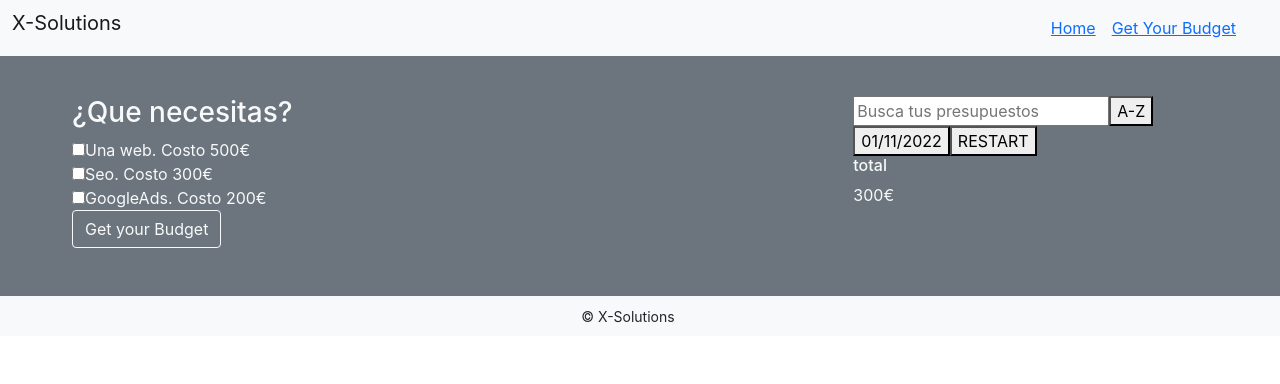
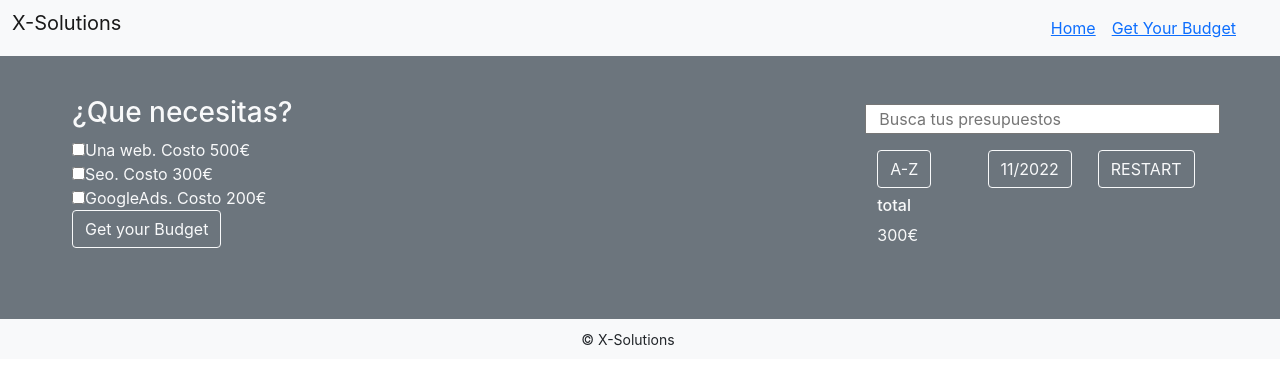
Before and after one commit to adaldin/budgetApp, a React (Create React App) app in the folder budget-app/: page /budget in a window 1280 px wide. Shown: the top 384 px of the page. Built offline with nearby package versions, Linux system fonts and the light colour scheme.

Commit message:
SideBar amb Bootstrap

```diff
--- a/budget-app/src/components/sideBar/SideBar.js
+++ b/budget-app/src/components/sideBar/SideBar.js
@@ -1,8 +1,12 @@
-import React from "react";
+import Container from "react-bootstrap/Container";
+import Row from "react-bootstrap/Row";
+import Col from "react-bootstrap/Col";
+import Button from "react-bootstrap/Button";
 
 function SideBar() {
   return (
-    <React.Fragment>
+    <Container fluid>
+      <Row className="my-2">
         <label htmlFor="searcherBar"></label>
         <input
           type="text"
@@ -10,12 +14,23 @@ function SideBar() {
           placeholder="Busca tus presupuestos"
           // checked={formData.}
         />
-      <button>A-Z</button>
-      <button>01/11/2022</button>
-      <button>RESTART</button>
+      </Row>
+      <Row className="my-2 d-flex w-100 g-2">
+        <Col sm={12} md={4}>
+          <Button variant="outline-light">A-Z</Button>
+        </Col>
+        <Col sm={12} md={4}>
+          <Button variant="outline-light">11/2022</Button>
+        </Col>
+        <Col sm={12} md={4}>
+          <Button variant="outline-light">RESTART</Button>
+        </Col>
+      </Row>
+      <Row className="my-2">
         <h6>total</h6>
         <p>300€</p>
-    </React.Fragment>
+      </Row>
+    </Container>
   );
 }
 
```
Lines whose indentation alone changed are shown as unchanged.
